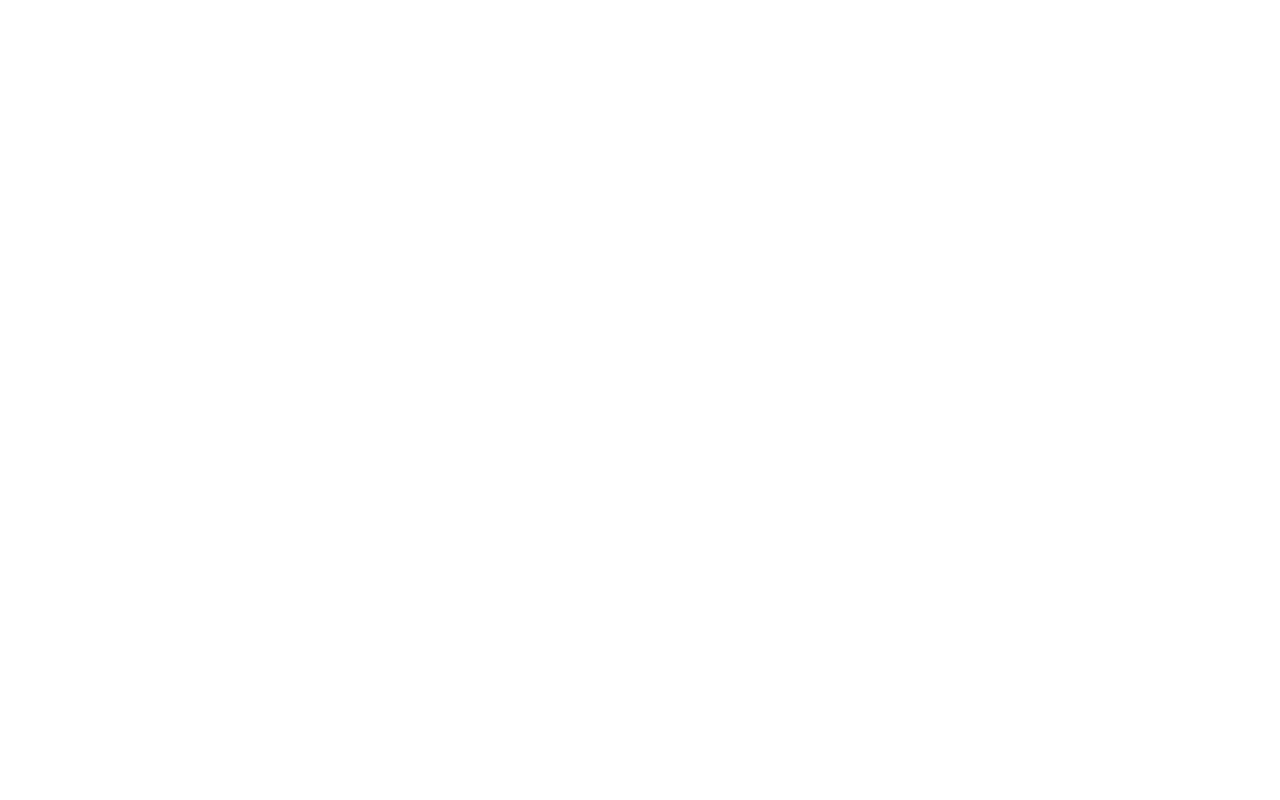
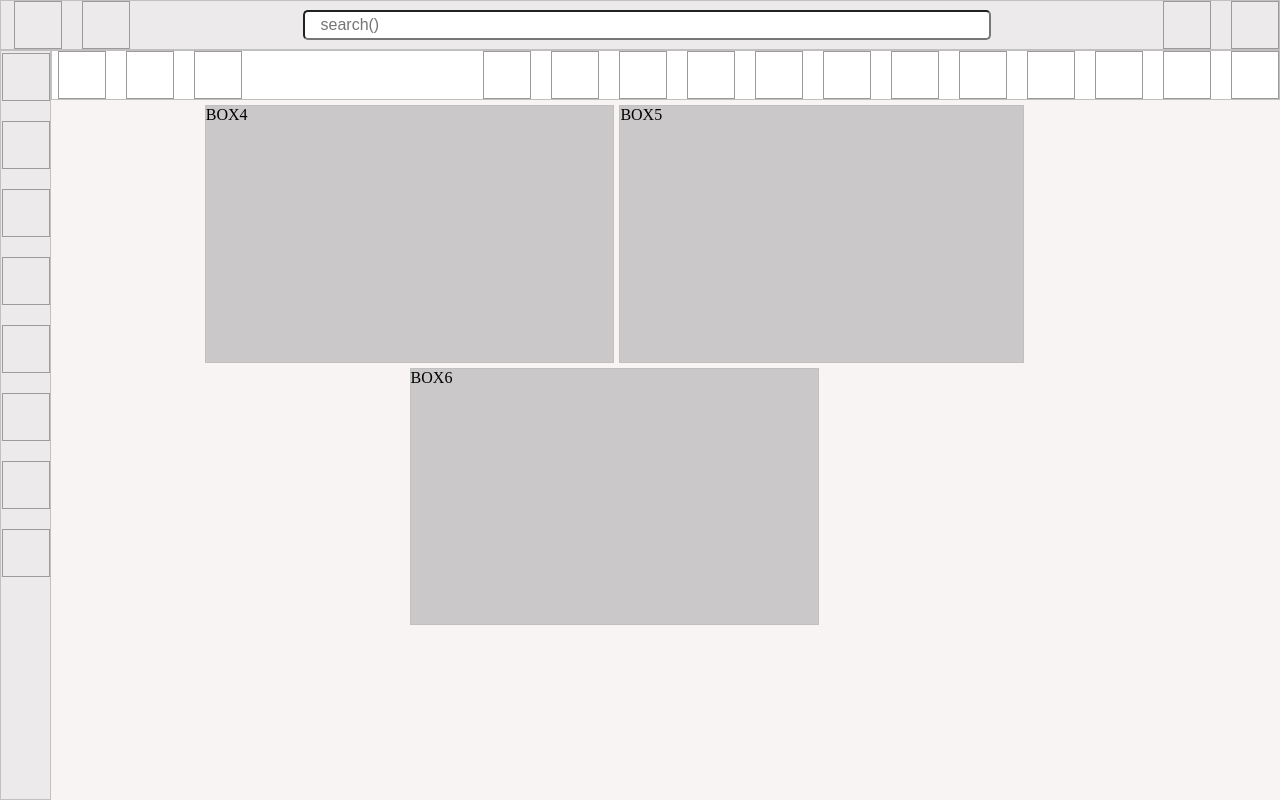
Before and after one commit to satyamsingh-simform/css-team-layout, a plain HTML site: page index.html in a window 1280 px wide. Drawn offline with Linux system fonts and the light colour scheme.

Commit message:
feat:create teams layout

```diff
--- a/index.html
+++ b/index.html
@@ -7,6 +7,69 @@
     <link rel="stylesheet" href="style.css">
 </head>
 <body>
+    <div class="container">
+        <div class="box box1">
+            <div class="start-icon">
+                <div class="child"></div>
+                <div class="child"></div>
+            </div>
 
+            <div class="serach">
+                 <input type="search" name="search" placeholder="search()" id="">
+            </div>
+
+            <div class="end-icon">
+                <div class="child"></div>
+                <div class="child"></div>
+            </div>
+
+        </div>
+
+        <div class="box box2">
+            <div class="sidebar">
+                <div class="child"></div>
+                <div class="child"></div>
+                <div class="child"></div>
+                <div class="child"></div>
+                <div class="child"></div>
+                <div class="child"></div>
+                <div class="child"></div>
+                <div class="child"></div>
+            </div>
+        </div>
+
+        <div class="box box3">
+            <div class="box3-start">
+                <div class="child"></div>
+                <div class="child"></div>
+                <div class="child"></div>
+            </div>
+            <div class="box3-end">
+                <div class="child"></div>
+                <div class="child"></div>
+                <div class="child"></div>
+                <div class="child"></div>
+                <div class="child"></div>
+                <div class="child"></div>
+                <div class="child"></div>
+                <div class="child"></div>
+                <div class="child"></div>
+                <div class="child"></div>
+                <div class="child"></div>
+                <div class="child"></div>
+            </div>
+        </div>
+
+        <div class="box box4">BOX4
+            <!-- <img src="./img/mentor.png" alt=""> -->
+
+        </div>
+        <div class="box box5">BOX5
+
+        </div>
+        <div class="box box6">BOX6
+
+        </div>
+    </div>
 </body>
 </html>
--- a/style.css
+++ b/style.css
@@ -0,0 +1,143 @@
+*{
+    margin: 0;
+    padding: 0;
+    box-sizing: border-box;
+}
+body{
+    height: 100vh;
+    width: 100wh;
+}
+
+.container{
+    height: 100%;
+    width: 100%;
+    background-color: rgb(248, 244, 244);
+    display: grid;
+    grid-template-columns: repeat(25,1fr);
+    grid-template-rows: repeat(18,1fr);
+
+}
+
+.box{
+    border: 1px solid rgb(194, 191, 191);
+}
+
+.box1{
+    grid-column: 1/-1;
+    display: flex;
+    justify-content: space-between;
+    align-items: center;
+    /* gap: 10px; */
+    background-color: rgb(236, 234, 234);
+
+}
+.box2{
+    grid-row: 2/-1;
+    display: flex;
+    flex-direction: column;
+    /* justify-content: center; */
+    align-items: center;
+    /* gap: 20px; */
+     background-color: rgb(236, 234, 234);
+}
+.box3{
+    grid-column: 2/-1;
+    display: flex;
+    justify-content: space-between;
+    align-items: center;
+    gap: 10px;
+    background-color: white;
+}
+.box4{
+    grid-column: 5/13;
+    grid-row: 3/9;
+    background-color: rgb(202, 200, 200);
+    margin-top: 5px;
+}
+.box5{
+    grid-column: 13/21;
+    grid-row: 3/9;
+    background-color: rgb(202, 200, 200);
+    margin-top: 5px;
+    margin-left: 5px;
+}
+.box6{
+    grid-column: 9/17;
+    grid-row: 9/15;
+    background-color: rgb(202, 200, 200);
+    margin-top: 5px;
+}
+
+
+.start-icon{
+    display: flex;
+    gap: 20px;
+    margin-left: 13px;
+}
+
+.end-icon{
+    display: flex;
+    gap: 20px;
+}
+.sidebar{
+    display: flex;
+    flex-direction: column;
+    margin-top: 2px;
+    gap: 20px;
+}
+.box3-start{
+    display: flex;
+    gap: 20px;
+    margin-left: 6px;
+}
+.box3-end{
+    display: flex;
+    gap: 20px;
+}
+
+.child{
+    height: 3rem;
+    width: 3rem;
+    /* background-color: rgb(223, 209, 209); */
+    border: 1px solid rgb(156, 154, 154);
+    /* border-radius: 50%; */
+    display: flex;
+    justify-content: center;
+    align-items: center;
+    cursor: pointer;
+
+
+}
+.child:hover{
+    background-color: rgb(168, 163, 163);
+}
+
+
+input{
+    width: 43rem;
+    height: 30px;
+    /* border: 1px solid rgb(182, 177, 177); */
+    border-radius: 5px;
+    font-size: 1rem;
+    padding: 0 1rem;
+
+}
+input:hover{
+    cursor: pointer;
+}
+input:active{
+    border: 2px solid gray;
+}
+
+.box4:hover{
+    cursor: pointer;
+    border: 2px solid rgb(144, 144, 214);
+}
+.box5:hover{
+    cursor: pointer;
+    border: 2px solid rgb(144, 144, 214);
+}
+.box6:hover{
+    cursor: pointer;
+    border: 2px solid rgb(144, 144, 214);
+}
```
